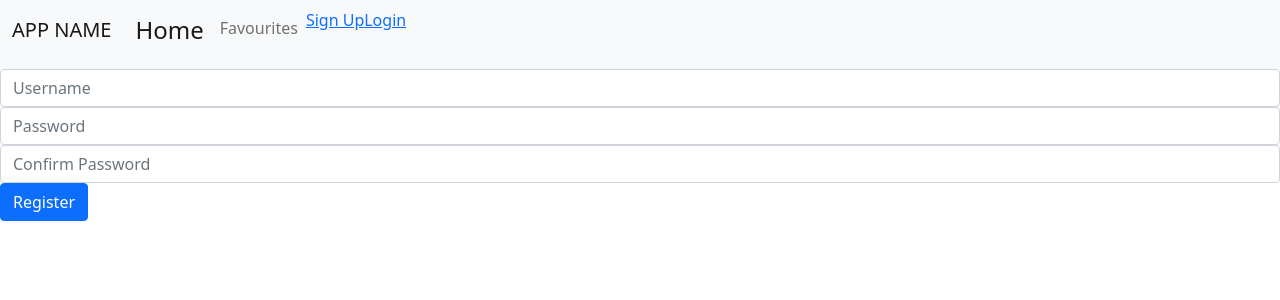
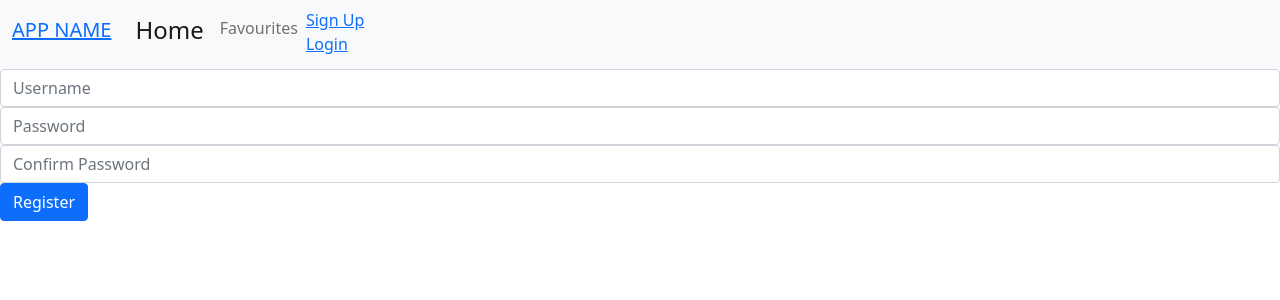
Before and after one commit to Nasa28/Find-Your-Hotel-React, a React (Create React App) app: page /signup in a window 1280 px wide. Shown: the top 300 px of the page. Built offline with nearby package versions, Linux system fonts and the light colour scheme.

Commit message:
Add Navigate to sign up and login

```diff
--- a/src/Components/NavBar.js
+++ b/src/Components/NavBar.js
@@ -1,11 +1,14 @@
 import { Link } from 'react-router-dom';
+import { useSelector } from 'react-redux';
 const NavBar = () => {
+  const auth = useSelector((state) => state.authenticate);
+
   return (
     <div>
       <nav className="navbar navbar-expand-lg navbar-light bg-light">
         <div className="container-fluid">
           <h2 className="navbar-brand" href="#">
-            APP NAME
+            <Link to="/">APP NAME</Link>
           </h2>
           <div className="collapse navbar-collapse" id="navbarNav">
             <ul className="navbar-nav">
@@ -19,12 +22,23 @@ const NavBar = () => {
                   Favourites
                 </a>
               </li>
-              <Link to="/signup">
-                <li className="nav-item">Sign Up</li>
-              </Link>
-              <Link to="/login">
-                <li className="nav-item">Login</li>
-              </Link>
+              {!auth.status && (
+                <div>
+                  <li className="nav-item">
+                    <Link to="/signup">Sign Up </Link>
+                  </li>
+
+                  <li className="nav-item">
+                    <Link to="/login">Login</Link>
+                  </li>
+                </div>
+              )}
+
+              {auth.status && (
+                <li className="nav-item">
+                  <Link to="/signup">Logout </Link>
+                </li>
+              )}
             </ul>
           </div>
         </div>
--- a/src/Containers/User/SignUp.js
+++ b/src/Containers/User/SignUp.js
@@ -2,6 +2,8 @@ import React, { useState } from 'react';
 import { useDispatch, useSelector } from 'react-redux';
 import authenticate from '../../Redux/Actions/authenticate';
 import axios from 'axios';
+import { Navigate } from 'react-router';
+
 import { userSignup, SignupFailure } from '../../Redux/Actions/signup';
 const SignUp = () => {
   const dispatch = useDispatch();
@@ -24,7 +26,7 @@ const SignUp = () => {
     axios
       .post(url, { user: person })
       .then((response) => {
-        localStorage.setItem('logged', JSON.stringify(response));
+        localStorage.setItem('logged', JSON.stringify(response.data));
         dispatch(
           userSignup({
             token: response.data.token,
@@ -32,7 +34,7 @@ const SignUp = () => {
           }),
         );
       })
-      .catch((error) => {
+      .catch(() => {
         dispatch(
           SignupFailure(
             'Username must be longer than 4 and password longer than 8. Try again!',
@@ -46,11 +48,6 @@ const SignUp = () => {
           ...person,
         }),
       );
-      setPerson({
-        username: '',
-        password: '',
-        password_confirmation: '',
-      });
     }
   };
 
@@ -67,6 +64,8 @@ const SignUp = () => {
   const { username, password, password_confirmation } = person;
   return (
     <div>
+      {signup.user.token && <Navigate to="/" replace={true} />}
+
       <form onSubmit={handleSubmit}>
         <div className="form-group">
           <input
--- a/src/Containers/User/login.js
+++ b/src/Containers/User/login.js
@@ -1,13 +1,12 @@
 import React, { useState } from 'react';
 import { useDispatch, useSelector } from 'react-redux';
 import authenticate from '../../Redux/Actions/authenticate';
-import { useNavigate } from 'react-router-dom';
 import { userLogin, loginFailure } from '../../Redux/Actions/login';
 import axios from 'axios';
 import AuthError from './AuthError';
+import { Navigate } from 'react-router';
 
 const Login = () => {
-  const navigate = useNavigate();
   const dispatch = useDispatch();
   const login = useSelector((state) => state.login);
   const auth = useSelector((state) => state.authenticate);
@@ -28,7 +27,7 @@ const Login = () => {
     axios
       .post(url, { ...person })
       .then((response) => {
-        localStorage.setItem('loggedIn', JSON.stringify(response));
+        localStorage.setItem('loggedIn', JSON.stringify(response.data));
         dispatch(
           userLogin({
             token: response.data.token,
@@ -47,14 +46,13 @@ const Login = () => {
         dispatch(loginFailure('Invalid username or Password. Try again!'));
       });
 
-    if (auth.status) {
-      navigate('/');
-    }
+
   };
   const { username, password } = person;
   return (
     <div>
       {login.error && <AuthError error={login.error} />}
+      {auth.status && <Navigate to="/" replace={true} />}
       <form onSubmit={handleSubmit}>
         <div className="form-group">
           <input
```
